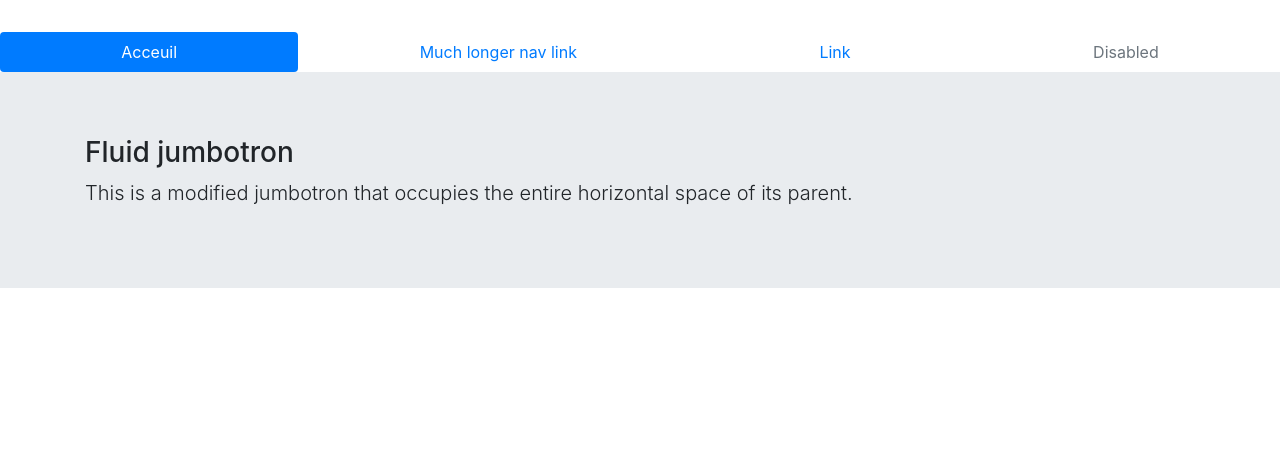
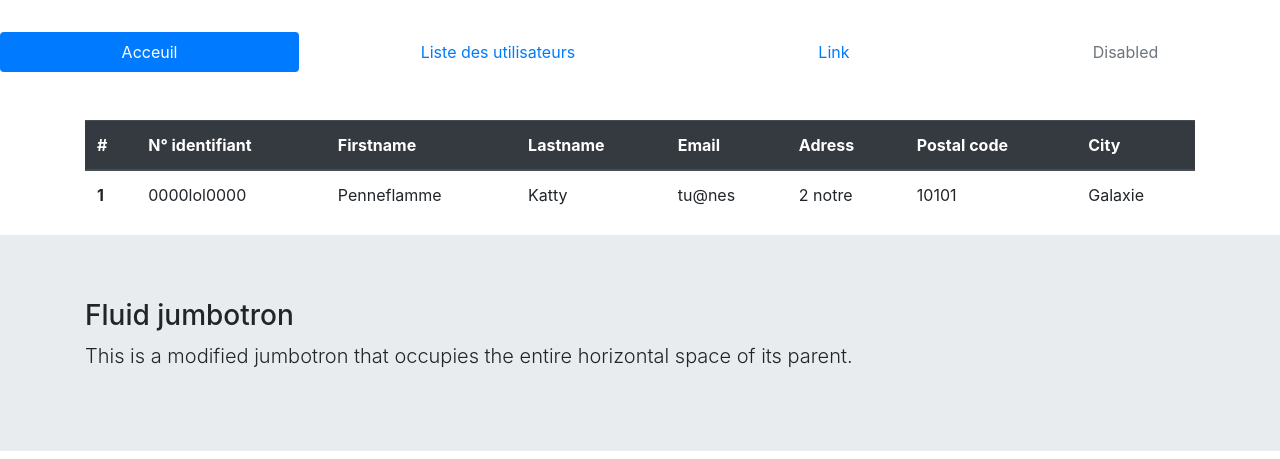
Before and after one commit to aurelielerouxel/des_livres_et_vous, a PHP site: page /users.php in a window 1280 px wide. Shown: the part 249-708 px from the top of the page. Run offline with PHP 8.4, Linux system fonts and the light colour scheme; data comes from the database, SQL or seed files in the repository.

Commit message:
simple display of objects

```diff
--- a/model/entity/user.php
+++ b/model/entity/user.php
@@ -1,6 +1,6 @@
 <?php
 // Classe représetant les utilisateurs stockés en base de données
-class Utilisateur {
+class User {
     private int $id;
     private string $user_number;
     private string $firstname;
--- a/model/userManager.php
+++ b/model/userManager.php
@@ -1,10 +1,20 @@
 <?php
 
 class userManager {
+  private PDO $db;
+
+  public function __construct() {
+      try {
+          $this->db = new PDO('mysql:host=localhost;dbname=book_management', 'bookManager', 'bookManager');
+      } catch (PDOExeption $e) {
+          print "Erreur !: " . $e->getMessage() . "<br/>";
+          die();
+      }
+  }
 
   // Récupère tous les utilisateurs
   public function getUsers() {
-    $db->prepare(
+    $query = $this->db->query(
       "SELECT *
       FROM User"
     );
--- a/users.php
+++ b/users.php
@@ -1,4 +1,8 @@
 <?php
 // Controleur qui gère l'affichage de tous les utilisateurs
     include ("model/userManager.php");
+    include ("model/entity/user.php");
+
+    $userManager = new userManager();
+    $users = $userManager->getUsers();
     require ("view/usersView.php");
--- a/view/template/nav.php
+++ b/view/template/nav.php
@@ -3,7 +3,7 @@
     <a class="nav-link active" href="index.php">Acceuil</a>
   </li>
   <li class="nav-item">
-    <a class="nav-link" href="#">Much longer nav link</a>
+    <a class="nav-link" href="users.php">Liste des utilisateurs</a>
   </li>
   <li class="nav-item">
     <a class="nav-link" href="#">Link</a>
--- a/view/usersView.php
+++ b/view/usersView.php
@@ -3,6 +3,39 @@
     include ("view/template/nav.php");
 ?>
 <!-- <p>Vos utilisateurs en base de données s'affichent sur cette page</p> -->
+<main>
+    <div class="container">
+        <table class="table mt-5">
+            <thead class="thead-dark">
+                <tr>
+                    <th scope="col">#</th>
+                    <th scope="col">N° identifiant</th>
+                    <th scope="col">Firstname</th>
+                    <th scope="col">Lastname</th>
+                    <th scope="col">Email</th>
+                    <th scope="col">Adress</th>
+                    <th scope="col">Postal code</th>
+                    <th scope="col">City</th>
+                </tr>
+            </thead>
+            <tbody>
+                <?php foreach ($users as $key => $user):?>
+                    <tr>
+                        <th scope="row"><?php echo $user->getId() ?></th>
+                        <td><?php echo $user->getUser_number() ?></td>
+                        <td><?php echo $user->getFirstname() ?></td>
+                        <td><?php echo $user->getLastname() ?></td>
+                        <td><?php echo $user->getEmail() ?></td>
+                        <td><?php echo $user->getAdress() ?></td>
+                        <td><?php echo $user->getPostal_code() ?></td>
+                        <td><?php echo $user->getCity() ?></td>
+                    </tr>
+                <?php endforeach; ?>
+            </tbody>
+        </table>
+    </div>
+</main>
+
 <?php
     include ("view/template/footer.php");
 ?>
```
